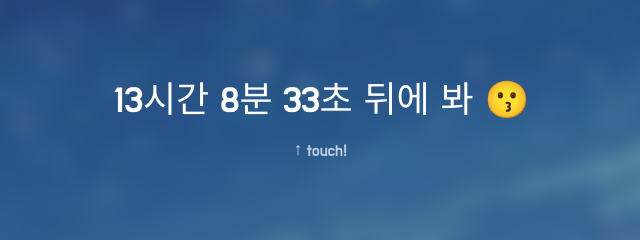
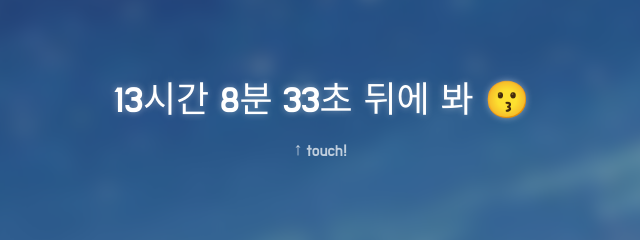
Before and after one commit to yejin9989/Downtimer, a plain HTML site: page index.html in a window 1280 px wide. Shown: the part 303-543 px from the top of the page, 319-959 px from the left. Drawn offline with nearby package versions, Linux system fonts and the light colour scheme.

Commit message:
Add text style

```diff
--- a/style.css
+++ b/style.css
@@ -36,6 +36,7 @@ p{
     top: 50%;
     color: white;
     font-size :27pt;
+    text-shadow: 0 0 7px #ffffff6b;
 }
 div{
 
```
